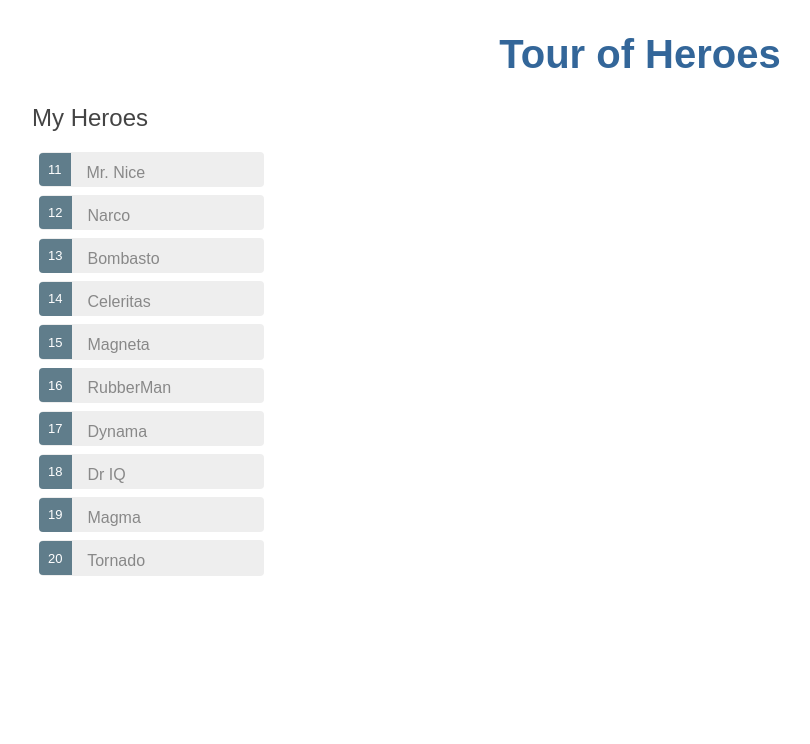
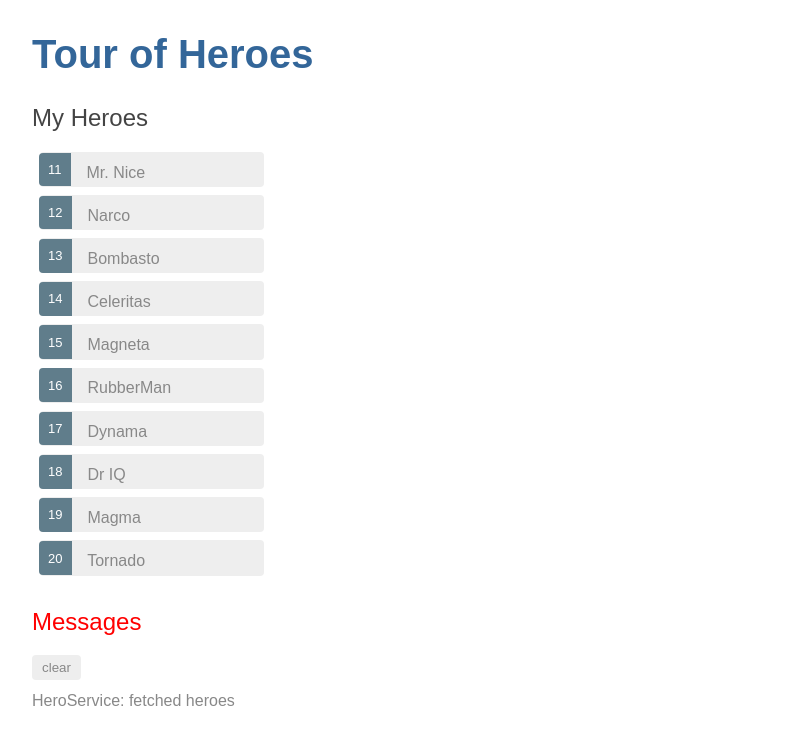
Before and after one commit to TrevorHegert/New_Tour_Heroes, an Angular app: page / in a window 1280 px wide. Shown: the top 744 px of the page, without its empty margins (0-810 px from the left). Built offline with nearby package versions, Linux system fonts and the light colour scheme.

Commit message:
Services Section Works, But I don't understand any of it

```diff
--- a/src/app/app.component.html
+++ b/src/app/app.component.html
@@ -1,6 +1,3 @@
-<!--The content below is only a placeholder and can be replaced.-->
-<h1 id='title'>{{title}}</h1>
-
+<h1>{{title}}</h1>
 <app-heroes></app-heroes>
-
-<router-outlet></router-outlet>
+<app-messages></app-messages>
--- a/src/app/hero.service.ts
+++ b/src/app/hero.service.ts
@@ -1,9 +1,21 @@
 import { Injectable } from '@angular/core';
 
+import { Observable, of } from 'rxjs';
+
+import { Hero } from './hero';
+import { HEROES } from './mock-heroes';
+import { MessageService } from './message.service';
+
 @Injectable({
-  providedIn: 'root'
+  providedIn: 'root',
 })
 export class HeroService {
 
-  constructor() { }
+  constructor(private messageService: MessageService) { }
+
+  getHeroes(): Observable<Hero[]> {
+    // TODO: send the message _after_ fetching the heroes
+    this.messageService.add('HeroService: fetched heroes');
+    return of(HEROES);
+  }
 }
--- a/src/app/heroes/heroes.component.ts
+++ b/src/app/heroes/heroes.component.ts
@@ -1,6 +1,7 @@
 import { Component, OnInit } from '@angular/core';
-import {Hero} from '../hero';
-import {HEROES} from '../mock-heroes';
+
+import { Hero } from '../hero';
+import { HeroService } from '../hero.service';
 
 @Component({
   selector: 'app-heroes',
@@ -9,21 +10,22 @@ import {HEROES} from '../mock-heroes';
 })
 export class HeroesComponent implements OnInit {
 
-  heroes = HEROES;
+  selectedHero: Hero;
 
-  hero: Hero = {
-    id: 1,
-    name: 'Windstorm'
+  heroes: Hero[];
+
+  constructor(private heroService: HeroService) { }
+
+  ngOnInit() {
+    this.getHeroes();
   }
 
-  selectedHero: Hero;
   onSelect(hero: Hero): void {
     this.selectedHero = hero;
   }
 
-  constructor() { }
-
-  ngOnInit() {
+  getHeroes(): void {
+    this.heroService.getHeroes()
+        .subscribe(heroes => this.heroes = heroes);
   }
-
 }
--- /dev/null
+++ b/src/app/message.service.ts
@@ -0,0 +1,16 @@
+import { Injectable } from '@angular/core';
+
+@Injectable({
+  providedIn: 'root',
+})
+export class MessageService {
+  messages: string[] = [];
+
+  add(message: string) {
+    this.messages.push(message);
+  }
+
+  clear() {
+    this.messages = [];
+  }
+}
--- /dev/null
+++ b/src/app/messages/messages.component.css
@@ -0,0 +1,35 @@
+/* MessagesComponent's private CSS styles */
+h2 {
+    color: red;
+    font-family: Arial, Helvetica, sans-serif;
+    font-weight: lighter;
+  }
+  body {
+    margin: 2em;
+  }
+  body, input[text], button {
+    color: crimson;
+    font-family: Cambria, Georgia;
+  }
+
+  button.clear {
+    font-family: Arial;
+    background-color: #eee;
+    border: none;
+    padding: 5px 10px;
+    border-radius: 4px;
+    cursor: pointer;
+    cursor: hand;
+  }
+  button:hover {
+    background-color: #cfd8dc;
+  }
+  button:disabled {
+    background-color: #eee;
+    color: #aaa;
+    cursor: auto;
+  }
+  button.clear {
+    color: #888;
+    margin-bottom: 12px;
+  }
--- /dev/null
+++ b/src/app/messages/messages.component.html
@@ -0,0 +1,8 @@
+<div *ngIf="messageService.messages.length">
+
+  <h2>Messages</h2>
+  <button class="clear"
+          (click)="messageService.clear()">clear</button>
+  <div *ngFor='let message of messageService.messages'> {{message}} </div>
+
+</div>
--- /dev/null
+++ b/src/app/messages/messages.component.ts
@@ -0,0 +1,16 @@
+import { Component, OnInit } from '@angular/core';
+import { MessageService } from '../message.service';
+
+@Component({
+  selector: 'app-messages',
+  templateUrl: './messages.component.html',
+  styleUrls: ['./messages.component.css']
+})
+export class MessagesComponent implements OnInit {
+
+  constructor(public messageService: MessageService) {}
+
+  ngOnInit() {
+  }
+
+}
```
Also changed, not shown: src/app/app.module.ts (+8 -8 lines), 2 other files (tests, documents, lock files or other folders).
